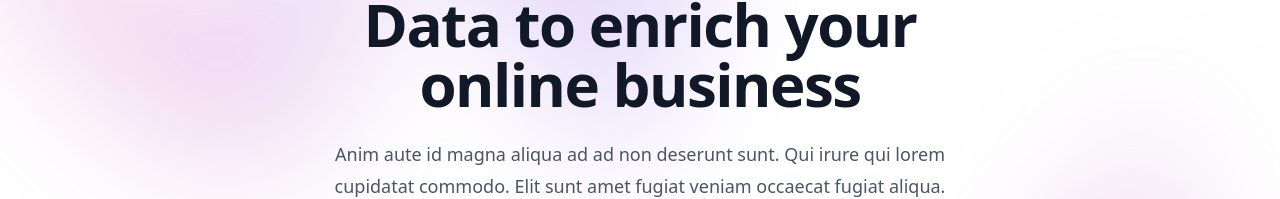
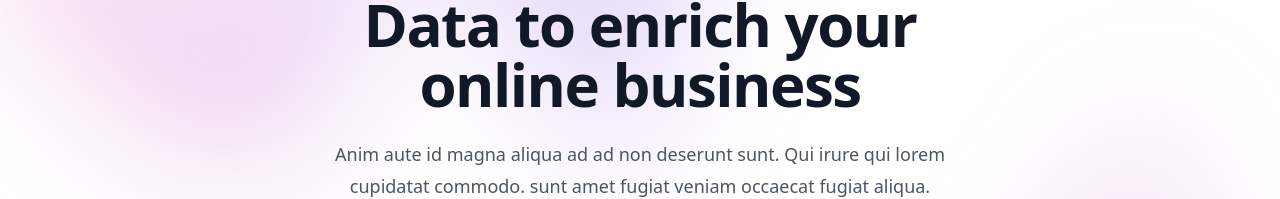
Before and after one commit to pradip57/Front-End-Practice-Bootstrap, a React (Vite) app in the folder frontend/react-8am/: page / in a window 1280 px wide. Shown: the part 601-800 px from the top of the page. Built offline with nearby package versions, Linux system fonts and the light colour scheme.

Commit message:
learning react

```diff
--- a/frontend/react-8am/src/pages/practice_tailwind/tailwind_practice.tsx
+++ b/frontend/react-8am/src/pages/practice_tailwind/tailwind_practice.tsx
@@ -228,7 +228,7 @@ const TailwindPracticePage = (): ReactNode => {
             </h1>
             <p className="mt-6 text-lg leading-8 text-gray-600">
               Anim aute id magna aliqua ad ad non deserunt sunt. Qui irure qui
-              lorem cupidatat commodo. Elit sunt amet fugiat veniam occaecat
+              lorem cupidatat commodo.  sunt amet fugiat veniam occaecat
               fugiat aliqua.
             </p>
             <div className="mt-10 flex items-center justify-center gap-x-6">
```
